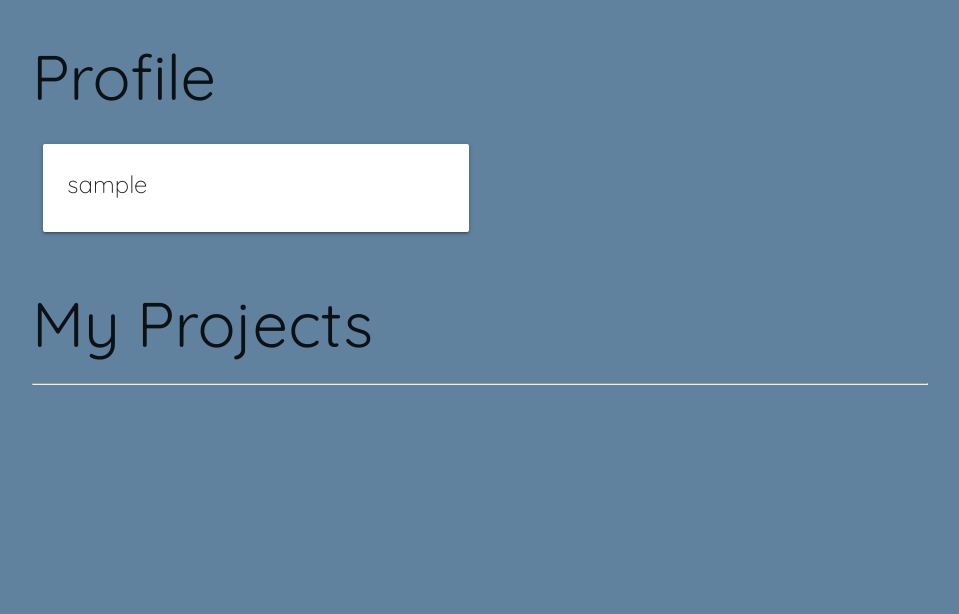
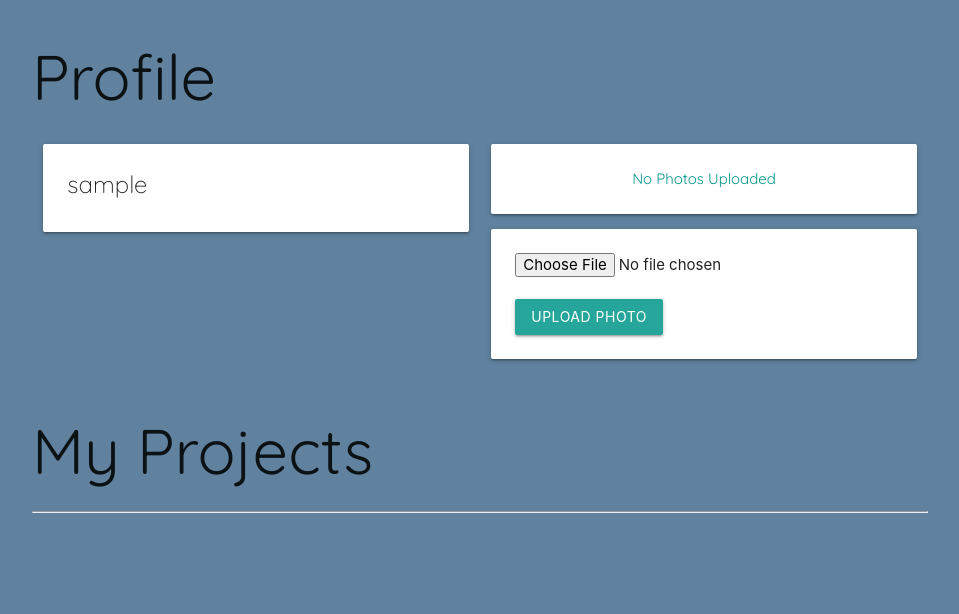
Before and after one commit to KhalilAHoward/project_3, a Django app: page /profile/ in a window 1280 px wide. Shown: the part 80-694 px from the top of the page, without its empty margins (160-1119 px from the left). Run offline with Django 4.2, Linux system fonts and the light colour scheme; the visitor is signed in with stand-in values (Sample User, id 1); data comes from the database, SQL or seed files in the repository; data that the repository does not hold is empty.

Commit message:
moved profile pic to side and added text for job link

```diff
--- a/stayconnected/main_app/admin.py
+++ b/stayconnected/main_app/admin.py
@@ -1,9 +1,9 @@
 from django.contrib import admin
 
-from .models import Project, Job, Profile, Photo
-
+from .models import Project, Job, Profile, Photo, ProfilePhoto
 # Register your models here
 admin.site.register(Project)
 admin.site.register(Job)
 admin.site.register(Profile)
 admin.site.register(Photo)
+admin.site.register(ProfilePhoto)
--- a/stayconnected/main_app/models.py
+++ b/stayconnected/main_app/models.py
@@ -70,5 +70,14 @@ class Comment(models.Model):
 class Photo(models.Model):
     url = models.CharField(max_length=200)
 
+
     def __str__(self):
         return f"Photo for: @{self.url}"
+
+class ProfilePhoto(models.Model):
+    url = models.CharField(max_length=200)
+    profile = models.ForeignKey(Profile, on_delete=models.CASCADE)
+
+
+    def __str__(self):
+        return f"Photo for profile_id: {self.profile_id} {self.url}"
--- a/stayconnected/main_app/templates/main_app/job_detail.html
+++ b/stayconnected/main_app/templates/main_app/job_detail.html
@@ -10,7 +10,7 @@
             <div class="card-content">
                 <span class="card-title">{{ job.company_name }}</span>
                 <p>Title: {{ job.title }}</p>
-                <a href={{ job.link }}>{{ job.link }}</a>
+                <a href={{ job.link }} target ="_blank">Link to Company Site</a>
                 <p>Salary range: ${{ job.salary_min|intcomma }} to ${{ job.salary_max|intcomma }}</p>
                 <p>Date posted: {{ job.date }} </p>
             </div>
--- a/stayconnected/main_app/templates/profile/detail.html
+++ b/stayconnected/main_app/templates/profile/detail.html
@@ -10,7 +10,24 @@
       </div>
     </div>
   </div>
+
+  <div class="col s6">
+    {% for profilephoto in profile.profilephoto_set.all %}
+    <img class="responsive-img card-panel" src="{{profilephoto.url}}">
+    {% empty %}
+    <div class="card-panel teal-text center-align">No Photos Uploaded</div>
+    {% endfor %}
+    <form action="{% url 'add_profile_photo' profile.user.id %}" enctype="multipart/form-data" method="POST" class="card-panel">
+        {% csrf_token %}
+        <input type="file" name="photo-file">
+        <br><br>
+        <input type="submit" class="btn" value="Upload Photo">
+    </form>
+
+  </div>
 </div>
+
+
 
 <h1>My Projects</h1>
     <hr />
--- a/stayconnected/main_app/urls.py
+++ b/stayconnected/main_app/urls.py
@@ -18,4 +18,5 @@ urlpatterns = [
     path('accounts/signup/', views.signup, name='signup'),
     path('memes/add_photo/', views.add_photo, name='add_photo'),
     path('memes/', views.PhotoList.as_view(), name='photo_list'),
+    path('profile/<int:profile_id>/add_profile_photo/', views.add_profile_photo, name='add_profile_photo'),
 ]
--- a/stayconnected/main_app/views.py
+++ b/stayconnected/main_app/views.py
@@ -1,5 +1,5 @@
 from django.shortcuts import render, redirect
-from .models import Project, Job, Profile, Photo
+from .models import Project, Job, Profile, Photo, ProfilePhoto
 from django.views.generic import ListView, DetailView
 from django.views.generic.edit import CreateView, UpdateView, DeleteView
 from django.contrib.auth import login
@@ -134,3 +134,25 @@ def add_photo(request):
 class PhotoList(ListView):
     model = Photo
     template = 'photo_list.html'
+
+def add_profile_photo(request, profile_id):
+    print(request, profile_id)
+    photo_file = request.FILES.get('photo-file', None)
+
+    if photo_file:
+        s3 = boto3.client('s3')
+        print(s3, 'this is the photo file')
+        key = uuid.uuid4().hex[:6] + \
+            photo_file.name[photo_file.name.rfind('.'):]
+        print(key, 'this is the keyyyyyy')
+
+        try:
+            s3.upload_fileobj(photo_file, BUCKET, key)
+            url = f"{S3_BASE_URL}{BUCKET}/{key}"
+            print(url, 'this is the url to the photo')
+            ProfilePhoto.objects.create(url=url, profile_id=profile_id)
+            print('hey')
+
+        except:
+            print('An error occurred uploading file to s3, is your access key correct?')
+    return redirect('index')
```
Also changed, not shown: stayconnected/main_app/migrations/0013_alter_comment_options_profilephoto.py (added).
